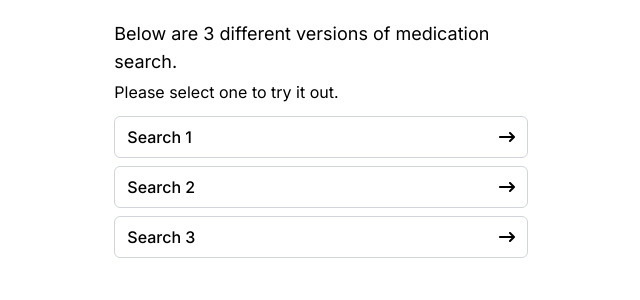
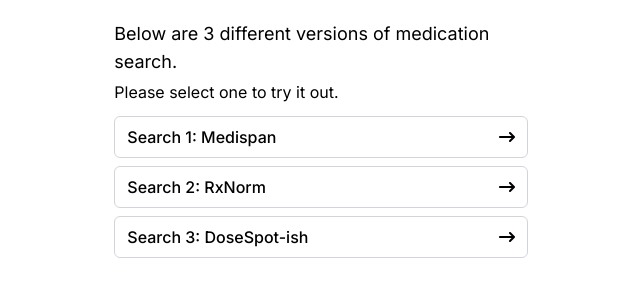
Before and after one commit to jknapp25/medispan-search-prototype, a Next.js app: page / in a window 1280 px wide. Shown: the top 300 px of the page, without its empty margins (319-959 px from the left). Built offline with nearby package versions, Linux system fonts and the light colour scheme.

Commit message:
add types

```diff
--- a/app/page.jsx
+++ b/app/page.jsx
@@ -18,7 +18,7 @@
           class="border-solid border border-gray-300 rounded-md py-2 px-3 mt-3  cursor-pointer hover:bg-gray-50 font-medium"
           onClick={() => router.push("/search-1")}
         >
-          <div className="inline-block">Search 1</div>
+          <div className="inline-block">Search 1: Medispan</div>
           <div className="inline-block float-right mt-1">
             <FaArrowRightLong />
           </div>
@@ -27,7 +27,7 @@
           class="border-solid border border-gray-300 rounded-md py-2 px-3 mt-2  cursor-pointer hover:bg-gray-50 font-medium"
           onClick={() => router.push("/search-2")}
         >
-          <div className="inline-block">Search 2</div>
+          <div className="inline-block">Search 2: RxNorm</div>
           <div className="inline-block float-right mt-1">
             <FaArrowRightLong />
           </div>
@@ -36,7 +36,7 @@
           class="border-solid border border-gray-300 rounded-md py-2 px-3 mt-2  cursor-pointer hover:bg-gray-50 font-medium"
           onClick={() => router.push("/search-3")}
         >
-          <div className="inline-block">Search 3</div>
+          <div className="inline-block">Search 3: DoseSpot-ish</div>
           <div className="inline-block float-right mt-1">
             <FaArrowRightLong />
           </div>
```
